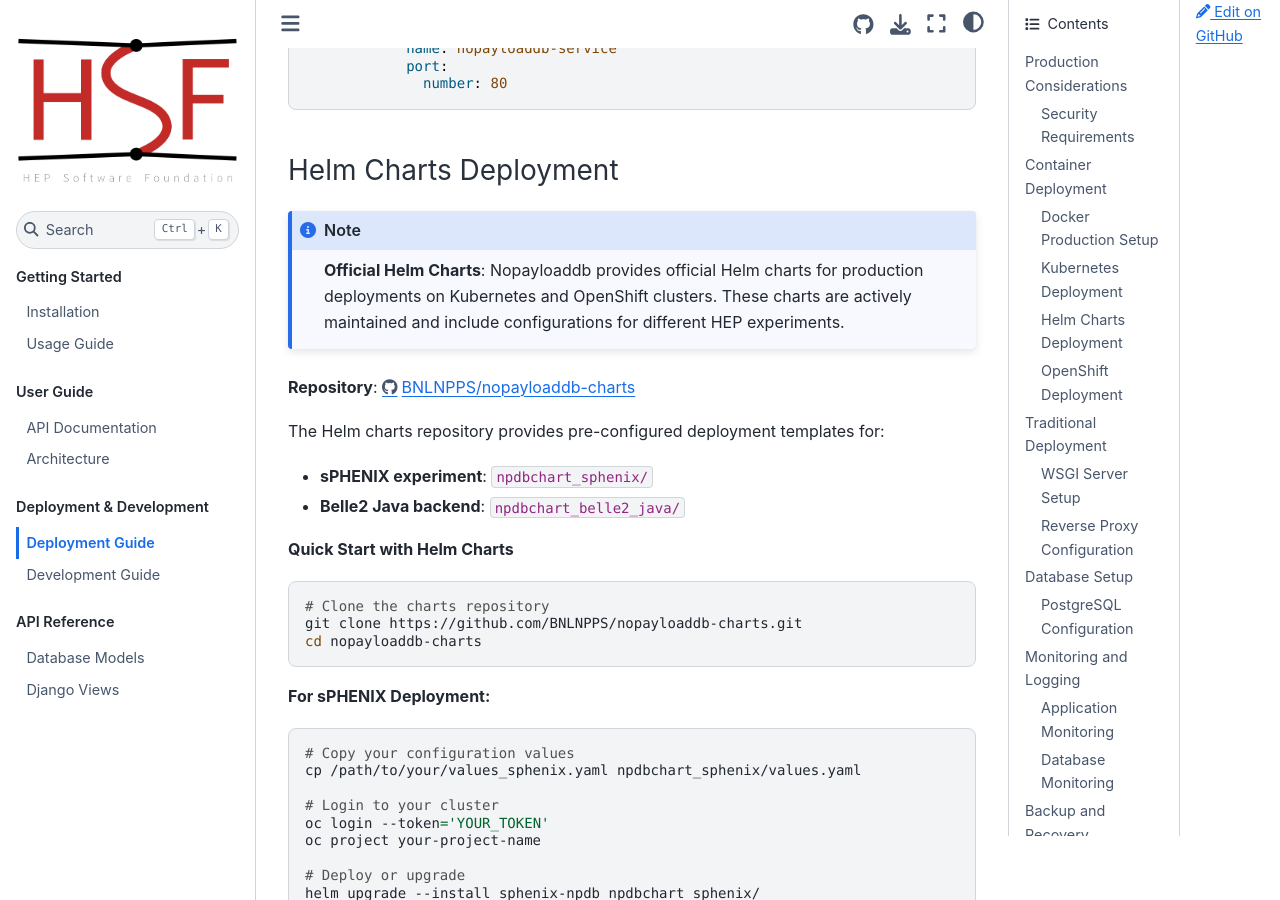
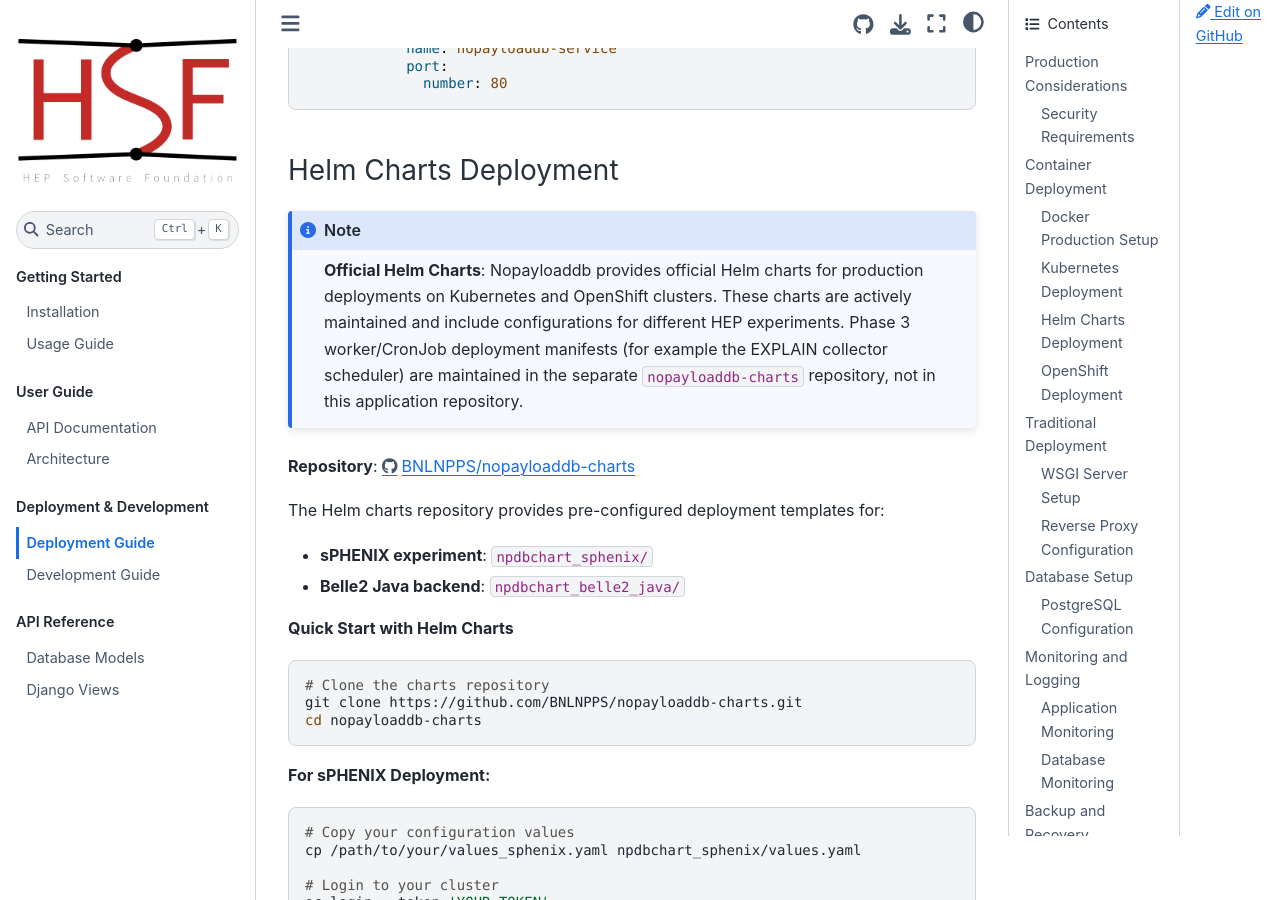
Before and after one commit to BNLNPPS/nopayloaddb, a Sphinx documentation site: the page built from docs/source/deployment.rst, in a window 1280 px wide and 900 px high, scrolled down 5352 px. Built offline with Sphinx 7.4.7 and the Sphinx Book theme 1.1.4, drawn with Linux system fonts in a browser that asks for light colours.

Commit message:
update docs about cron-job for explain collector

```diff
--- a/docs/source/deployment.rst
+++ b/docs/source/deployment.rst
@@ -298,6 +298,7 @@ Helm Charts Deployment
 
 .. note::
    **Official Helm Charts**: Nopayloaddb provides official Helm charts for production deployments on Kubernetes and OpenShift clusters. These charts are actively maintained and include configurations for different HEP experiments.
+   Phase 3 worker/CronJob deployment manifests (for example the EXPLAIN collector scheduler) are maintained in the separate ``nopayloaddb-charts`` repository, not in this application repository.
 
 **Repository**: https://github.com/BNLNPPS/nopayloaddb-charts
 
```
